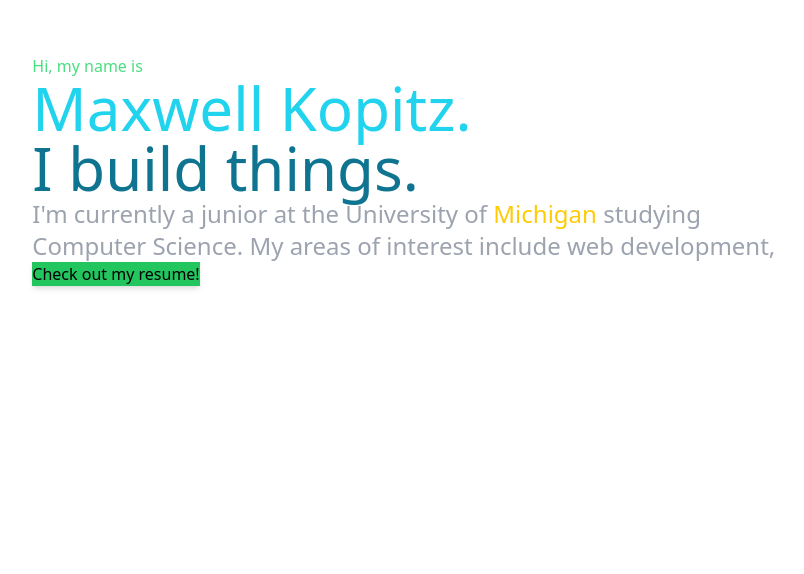
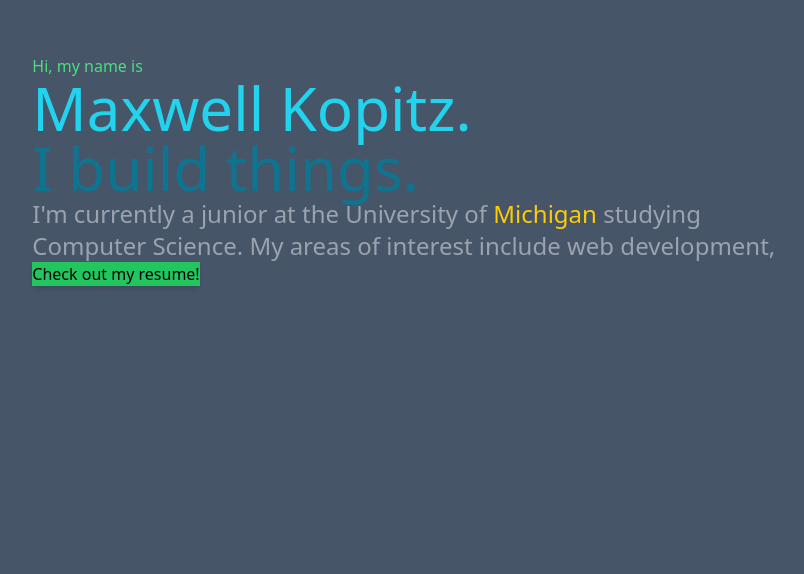
Before and after one commit to maxkopitz/maxwell-dev, a Next.js app: page / in a window 1280 px wide. Shown: the part 226-800 px from the top of the page, without its empty margins (221-1025 px from the left). Built offline with nearby package versions, Linux system fonts and the light colour scheme; no server answers.

Commit message:
background color

```diff
--- a/styles/globals.css
+++ b/styles/globals.css
@@ -1,3 +1,8 @@
 @tailwind base;
 @tailwind components;
 @tailwind utilities;
+
+
+html {
+  background-color: #475569;
+}
```
